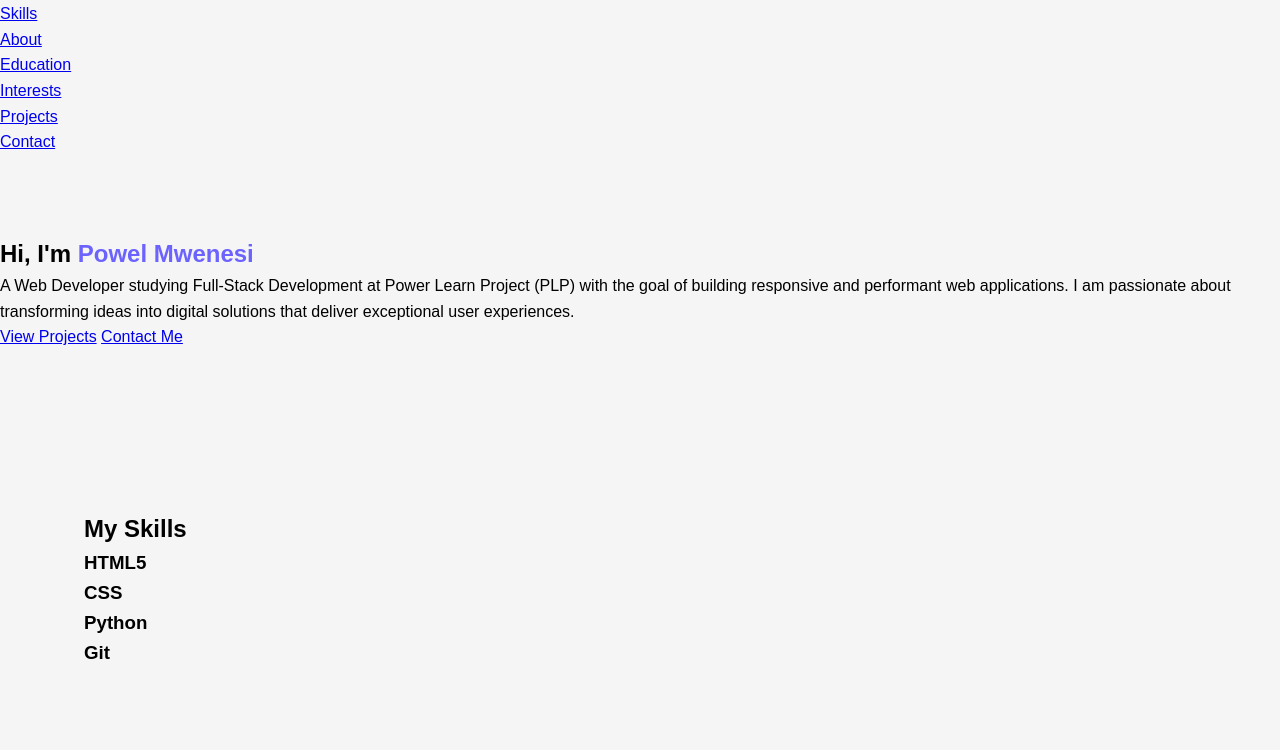
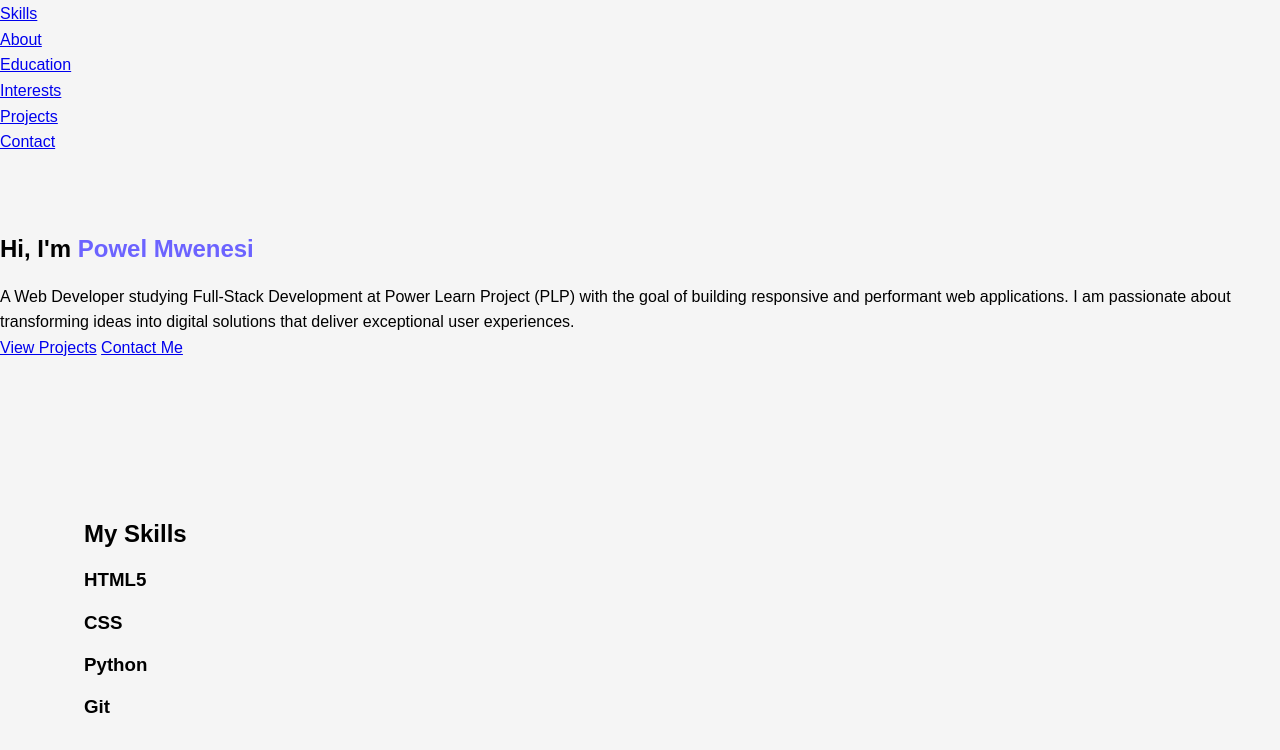
Before and after one commit to Akubrecah/Portfolio-Website, a plain HTML site: page index.html in a window 1280 px wide. Shown: the part 50-800 px from the top of the page. Drawn offline with Linux system fonts and the light colour scheme.

Commit message:
updated styles with h1, h2, h3 variables

```diff
--- a/index.html
+++ b/index.html
@@ -40,6 +40,12 @@
         section {
             padding: 80px 0;
         }
+        h1, h2, h3 {
+            font-weight: 700;
+            line-height: 1.2;
+            margin-bottom: 20px;
+        }
+
     </style>
 </head>
 <body>
```
